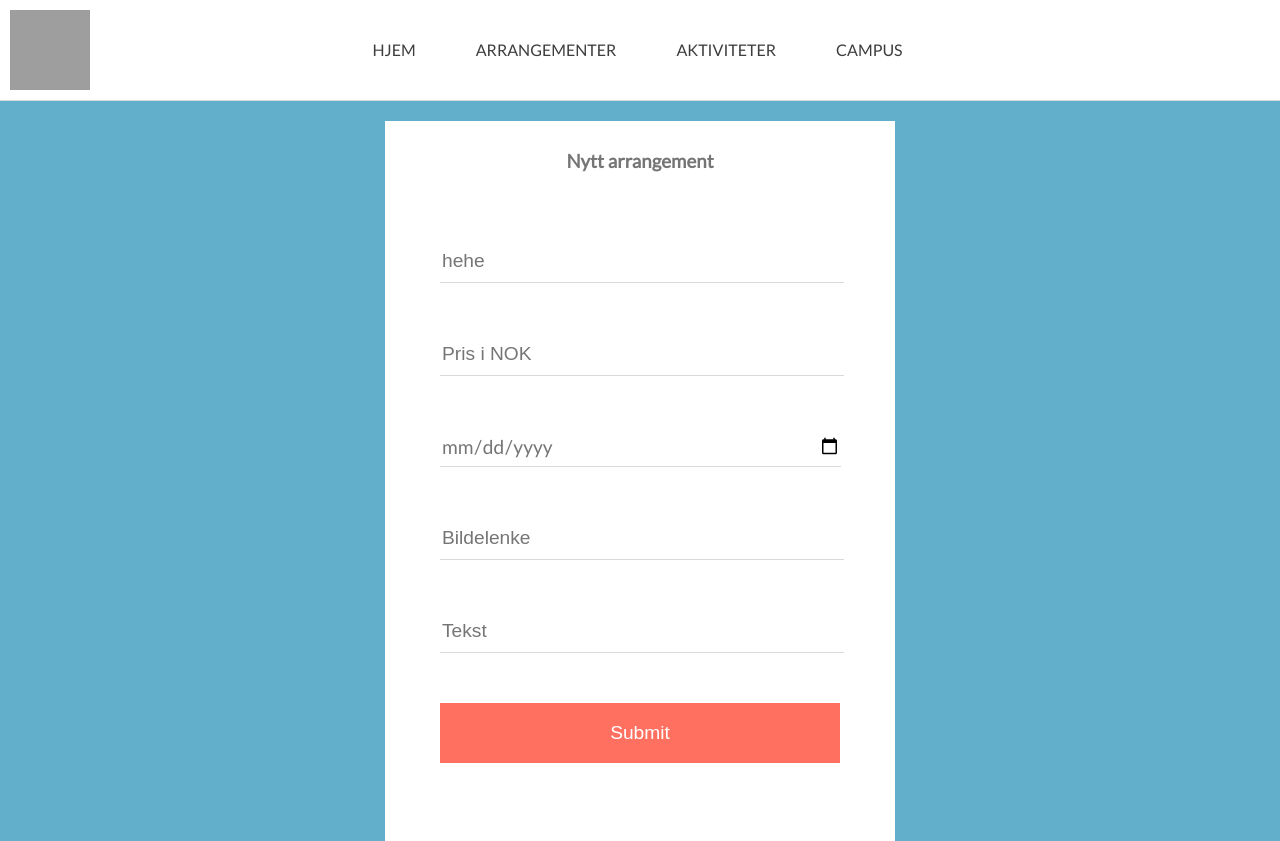
After one commit to turbolybo/Web-22, a PHP site: page /admin.php in a window 1280 px wide. The commit adds this page. Run offline with PHP 8.4, Linux system fonts and the light colour scheme; grey boxes are pictures that could not be loaded.

Commit message:
Oppdatert

```diff
--- /dev/null
+++ b/admin.php
@@ -0,0 +1,24 @@
+<!doctype HTML>
+<head>
+   <meta name="viewport" content="initial-scale=1.0">
+   <meta charset="utf-8">
+   <link rel="stylesheet" type="text/css" href="css/body.css">
+   <link rel="stylesheet" type="text/css" href="css/admin.css">
+   <link href="https://fonts.googleapis.com/css?family=Lato" rel="stylesheet">
+</head>
+<body ontouchstart>
+   <?php include_once 'header.php';
+   ?>
+   <div id="admin-container">
+      <h3>Nytt arrangement</h3>
+      <form action="php/insert-event.php" method="post">
+         <input type="text" name="Title" placeholder="hehe" class="ico-title" required></input>
+         <input type="text" name="pris" placeholder="Pris i NOK" class="ico-title" required></input>
+         <input type="date" name="date" class="ico-title" required></input>
+         <input type="text" name="img_url" placeholder="Bildelenke" class="ico-title" required></input>
+         <input type="text" name="description" placeholder="Tekst" class="ico-title" required></input>
+         <input type="submit" name="submit"></input>
+      </form>
+   </div>
+</body>
+</html>
--- /dev/null
+++ b/css/admin.css
@@ -0,0 +1,35 @@
+body {
+   background: #61afca;
+   font-family: 'Lato', sans-serif;
+}
+#admin-container {
+   width: 450px;
+   height: 700px;
+   margin: auto;
+   background: #FFF;
+   padding: 10px 30px;
+   margin-top: 20px;
+}
+input {
+   width: 400px;
+   height: 40px;
+   margin-left: 25px;
+   margin-top: 50px;
+   border: none;
+   border-bottom: 1px solid #d9d9d9;
+   font-size: 1.2em;
+}
+input[type=submit] {
+   background: #ff7061;
+   color: #FFF;
+   border: none;
+   height: 60px;
+}
+input[type=date] {
+   color: #757575;
+   font-family: 'Lato', sans-serif;
+}
+h3 {
+   text-align: center;
+   color: #757575;
+}
--- a/css/body.css
+++ b/css/body.css
@@ -82,3 +82,14 @@ body, html {
    font-size: .8em;
    display: block;
 }
+@media only screen and (max-device-width: 1200px), screen and (max-width: 1200px)  {
+   #event-container {
+      height: 1200px;
+   }
+   #event-left {
+      width: 100%;
+   }
+   #event-right {
+      width: 100%;
+   }
+}
--- a/css/header.css
+++ b/css/header.css
@@ -1,5 +1,5 @@
 #nav {
-   width: 700px;
+   width: 675px;
    height: 100px;
    margin: auto;
 }
@@ -10,7 +10,7 @@ header {
    border-bottom: 1px solid #d9d9d9;
 }
 ul {
-   width: 700px;
+   width: 675px;
    margin: auto;
 }
 li {
--- a/header.php
+++ b/header.php
@@ -1,12 +1,17 @@
 <header>
    <a href=""><div class="logo"></div></a>
+   <link rel="stylesheet" type="text/css" href="css/header.css">
+   <meta name="viewport" content="initial-scale=1.0">
+   <meta charset="utf-8">
+   <link rel="stylesheet" type="text/css" href="css/body.css">
+   <link href="https://fonts.googleapis.com/css?family=Lato" rel="stylesheet">
 <nav id="nav">
    <div id="mobile-menu">≡</div>
    <ul class="menu">
       <a href="index.php"><li>HJEM</li></a>
-      <a href="index.php"><li>FJERDINGEN</li></a>
-      <a href="index.php"><li>VULKAN</li></a>
-      <a href="index.php"><li>BRENNERIVEIEN</li></a>
+      <a href="index.php"><li>ARRANGEMENTER</li></a>
+      <a href="index.php"><li>AKTIVITETER</li></a>
+      <a href="index.php"><li>CAMPUS</li></a>
    </ul>
 </nav>
 </header>
```
Also changed, not shown: db.php (added, +20 -0 lines), index.php (+2 -24 lines), php/insert-event.php (added, +29 -0 lines).
